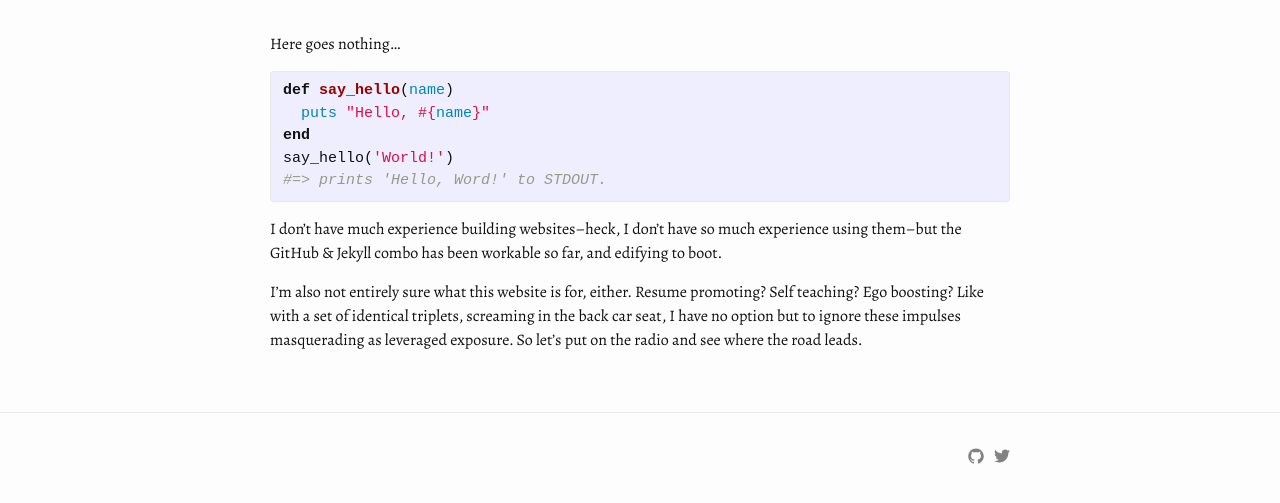
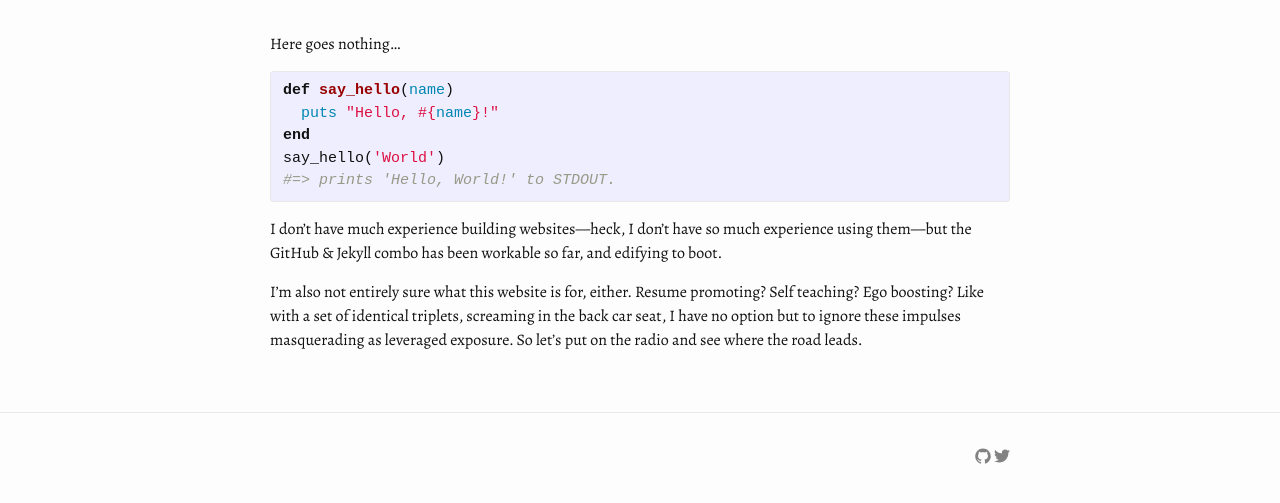
Before and after one commit to reubenmc/jtcohen6.github.io, a Jekyll site: the page built from _posts/2016-01-13-first.md, in a window 1280 px wide. Shown: the part 168-671 px from the top of the page. Built offline with Jekyll 4.4.1, drawn with Linux system fonts in a browser that asks for light colours.

Commit message:
updates!

```diff
--- a/_includes/footer.html
+++ b/_includes/footer.html
@@ -11,7 +11,6 @@
           {% endif %}
 
           {% if site.twitter_username %}
-          <span>&nbsp;</span>
           <span>
             {% include icon-twitter.html username=site.twitter_username %}
           </span>
--- a/_posts/2016-01-12-first-post.markdown
+++ b/_posts/2016-01-13-first.md
@@ -7,12 +7,12 @@ Here goes nothing...
 
 {% highlight ruby %}
 def say_hello(name)
-  puts "Hello, #{name}"
+  puts "Hello, #{name}!"
 end
-say_hello('World!')
-#=> prints 'Hello, Word!' to STDOUT.
+say_hello('World')
+#=> prints 'Hello, World!' to STDOUT.
 {% endhighlight %}
 
-I don't have much experience building websites--heck, I don't have so much experience using them--but the GitHub & Jekyll combo has been workable so far, and edifying to boot.
+I don't have much experience building websites---heck, I don't have so much experience using them---but the GitHub & Jekyll combo has been workable so far, and edifying to boot.
 
 I'm also not entirely sure what this website is for, either. Resume promoting? Self teaching? Ego boosting? Like with a set of identical triplets, screaming in the back car seat, I have no option but to ignore these impulses masquerading as leveraged exposure. So let's put on the radio and see where the road leads.
--- a/contact.html
+++ b/contact.html
@@ -5,7 +5,7 @@ title: Contact
 permalink: /contact/
 ---
 
-<h4>The <em>site creator</em> is just fingertips away!</h4>
+<h4>The <em>site creator</em> is just fingertips away! Your feedback is welcome, and solicitations tolerated.</h4>
 
 <form action="//formspree.io/jtcohen6@gmail.com"
       method="POST">
```
Also changed, not shown: _posts/2016-01-18-second.md (added, +15 -0 lines).
